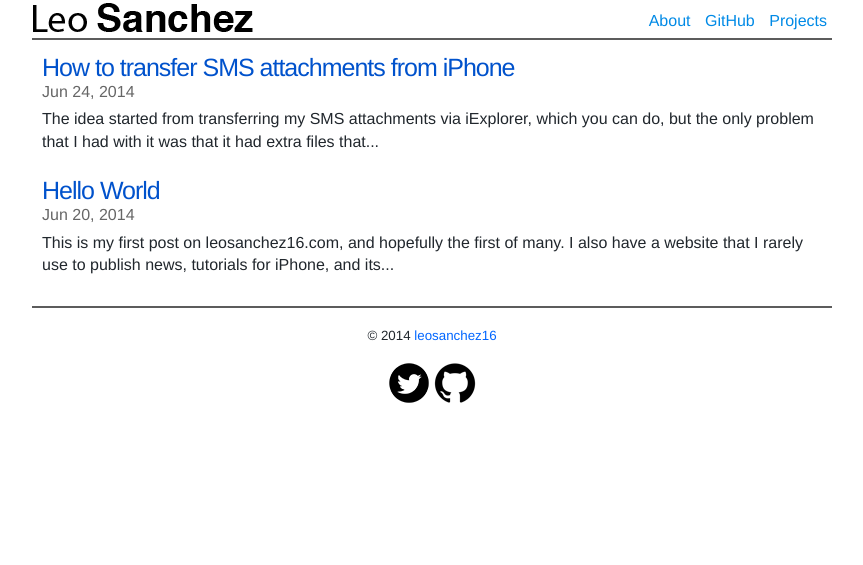
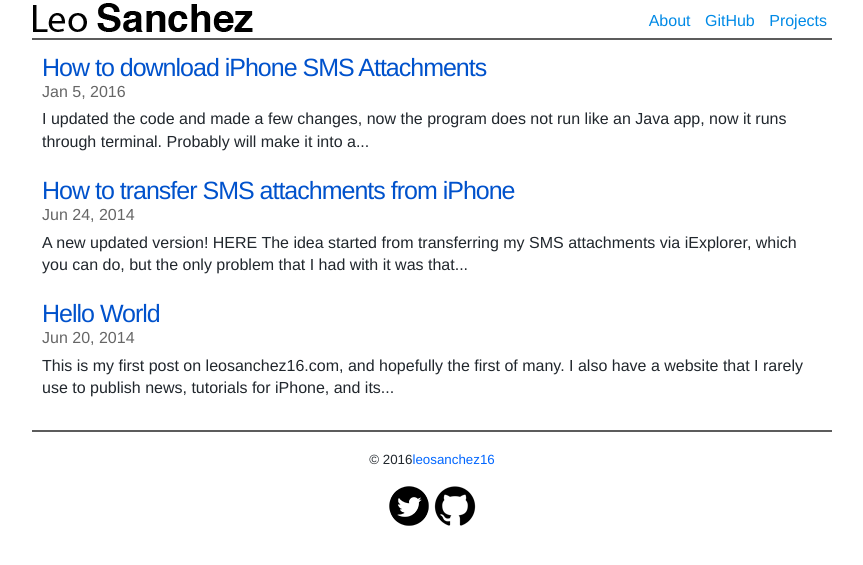
Before and after one commit to leosanchez16/leosanchez16.github.io, a Jekyll site: the page built from index.html, in a window 1280 px wide. Shown: the top 565 px of the page, without its empty margins (208-1071 px from the left). Built offline with Jekyll 4.4.1, drawn with Linux system fonts in a browser that asks for light colours.

Commit message:
new post
updated SMSattachments

```diff
--- /dev/null
+++ b/Gemfile
@@ -0,0 +1,2 @@
+gem 'github-pages'
+source 'https://rubygems.org'
--- a/_includes/footer.html
+++ b/_includes/footer.html
@@ -1,7 +1,7 @@
 <footer class="site-footer">
 	<!--can put anything here-->
 
-	<center><p><small>© 2014 <a href="http://twitter.com/leosanchez16">leosanchez16</a></small></p>
+	<center><p><small>© 2016<a href="http://twitter.com/leosanchez16">leosanchez16</a></small></p>
 	<a href="http://twitter.com/leosanchez16" title="Follow me on Twitter!"><img src="/img/twitter.png"></a>
 	<a href="http://github.com/leosanchez16" title="My Github"><img src="/img/github.png"></a>
 	</center>
--- a/_posts/2014-06-24-how-to-transfer-sms-attachments-from-iphone.md
+++ b/_posts/2014-06-24-how-to-transfer-sms-attachments-from-iphone.md
@@ -5,6 +5,8 @@
 categories: Java
 description: " "
 ---
+A new updated version!
+[HERE][3]
 
 The idea started from transferring my SMS attachments via iExplorer, which you can do, but the only problem that I had with it was that it had extra files that I did not need and the files where inside folders inside folders. That's when I decided to make my own program called CopyAttachments.
 
@@ -23,3 +25,4 @@
 
 [1]: http://bitly.com/CopyAttachments
 [2]: http://github.com/leosanchez16/CopyAttachments
+[3]: /how-download-iphone-sms-attachments/
--- /dev/null
+++ b/_posts/2016-01-05-how-download-iphone-sms-attachments.md
@@ -0,0 +1,30 @@
+---
+layout: post
+title:  "How to download iPhone SMS Attachments"
+date:   2016-01-05
+categories: Java
+description: "How to download iPhone SMS Attachments"
+---
+
+I updated the code and made a few changes, now the program does not run like an Java app, now it runs through terminal. Probably will make it into a Mac App.
+
+This simple program will download all the SMS attachments that you have in your iPhone through the backup of iTunes.
+
+##Instructions:
+1. Open Terminal
+2. Download the file from [here][1] it only works with OS X for right now.
+3. Type/copy into terminal
+`
+java -jar
+` and drag the downloaded file into terminal and hit Enter, make sure there's a space after `-jar` ![directory](/images/SMSAttachment1.png "SMSAttachment1")
+
+it should look something like this `java -jar /Users/YOURUSERNAME/Desktop/SMSAttachments.jar`
+
+4. Select your enter the number Device name and wait for the process.
+![device names](/images/SMSAttachment2.png "SMSAttachments2")
+![copy files](/images/SMSAttachment3.png "SMSAttachments3")
+
+It will create a folder in your desktop called SMSAttachments and it will have all the SMS attachments, including the duplicate ones with creation time.
+
+
+[1]: http://bit.ly/SMSAttachments
```
Also changed, not shown: Gemfile.lock (added), images/SMSAttachment1.png (added), images/SMSAttachment2.png (added), images/SMSAttachment3.png (added).
